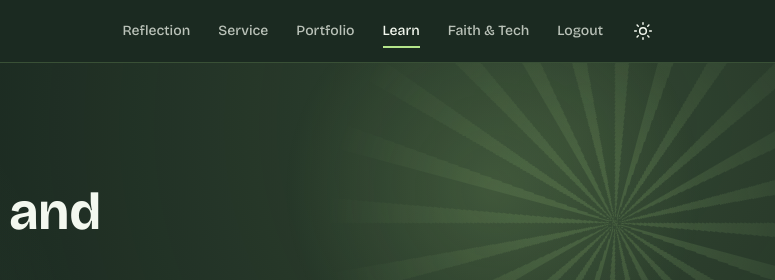
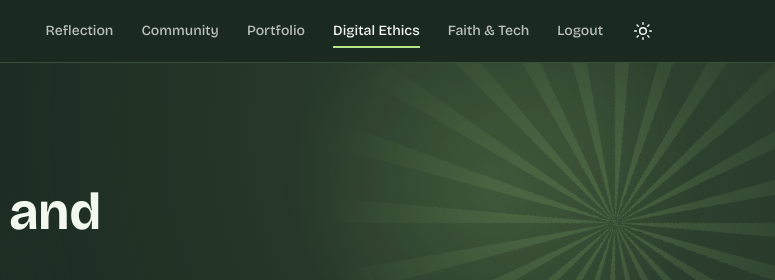
Before and after one commit to vocaji/Website, a plain HTML site: page learn.html in a window 1280 px wide. Shown: the top 280 px of the page, 505-1280 px from the left. Drawn offline with nearby package versions, Linux system fonts and the light colour scheme; sample sign-in values are in the browser's storage.

Commit message:
Update learn.html
rename nav

```diff
--- a/learn.html
+++ b/learn.html
@@ -23,9 +23,9 @@
             </a>
             <div class="menu">
                 <a href="reflection.html">Reflection</a>
-                <a href="service.html">Service</a>
+                <a href="service.html">Community</a>
                 <a href="portfolio.html">Portfolio</a>
-                <a href="learn.html" class="active" aria-current="page">Learn</a>
+                <a href="learn.html" class="active" aria-current="page">Digital Ethics</a>
                 <a href="faithtech.html">Faith &amp; Tech</a>
                 <a href="index.html" id="logoutLink">Logout</a>
                 <button type="button" class="icon-btn" id="themeBtn" aria-label="Switch light or dark">
```
